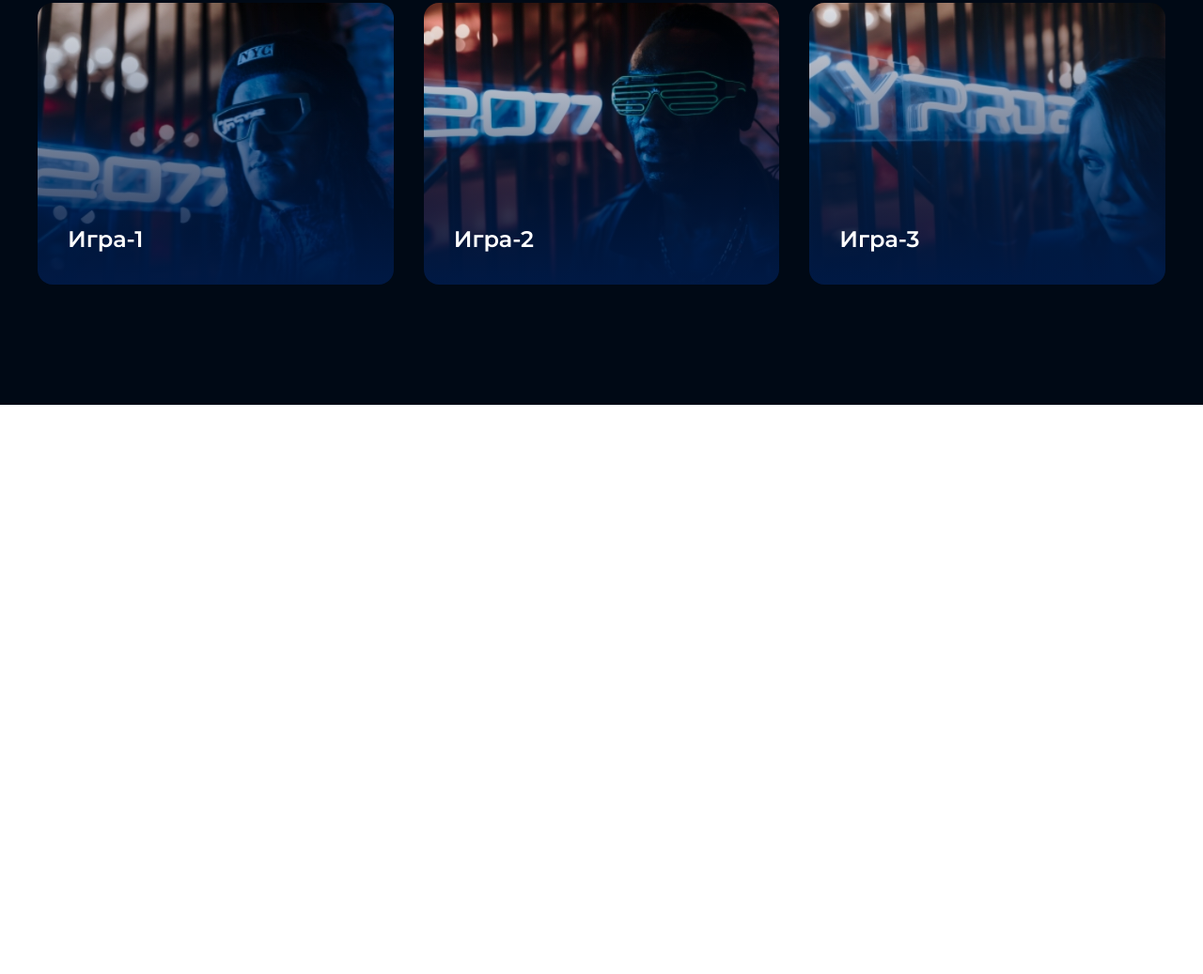
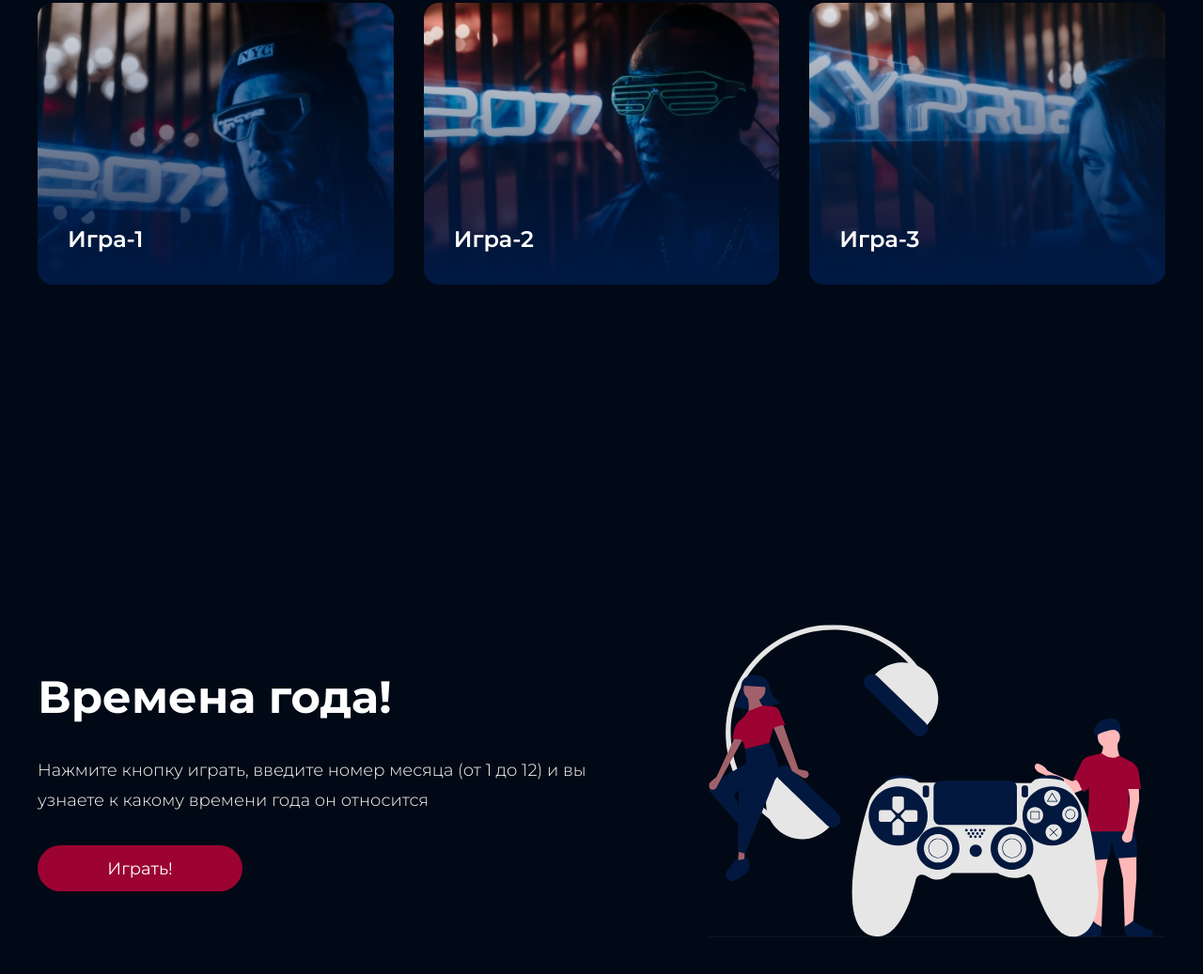
Before and after one commit to LaaadyBird/games-site-hw, a plain HTML site: page index.html in a window 1280 px wide. Shown: the part 1149-2186 px from the top of the page at 94% size. Before the commit the page ends 1580 px from the top, so only its background shows below. Drawn offline with Linux system fonts and the light colour scheme.

Commit message:
Task 3 completed: new block "Seasons" added

```diff
--- a/index.html
+++ b/index.html
@@ -1,8 +1,9 @@
 <html lang="ru">
+
 <head>
     <meta charset="UTF-8">
     <meta http-equiv="X-UA-Compatible" content="IE=edge">
-     <meta name="viewport" content="width=device-width, initial-scale=1.0">
+    <meta name="viewport" content="width=device-width, initial-scale=1">
     <title>Главная страница</title>
     <link rel="preconnect" href="https://fonts.googleapis.com">
     <link rel="preconnect" href="https://fonts.gstatic.com" crossorigin>
@@ -10,20 +11,39 @@
     <link rel="stylesheet" href="style.css">
     <link rel="stylesheet" href="mobile.css">
 </head>
+
 <body>
     <section class="top center">
         <h1 class="top__title">Добро пожаловать на мой сайт !</h1>
-     <p class="top__text">Вам предстоит пройти несколько увлекательных игр. Если готов нажимай <span class="top__text_bold">поехали</span> и <span class="top__text_bold">приступай</span></p>
+        <p class="top__text">Вам предстоит пройти несколько увлекательных игр. Если готов нажимай <span
+                class="top__text_bold">поехали</span> и <span class="top__text_bold">приступай</span></p>
         <div class="top__button_box">
             <button class="top__button">Поехали!</button>
         </div>
     </section>
     <section class="catalog center">
         <div class="catalog__games">
-     <article class="catalog__game_img catalog__game-1" alt="game-1">Игра-1</article>
-     <article class="catalog__game_img catalog__game-2" alt="game-2">Игра-2</article>
-     <article class="catalog__game_img catalog__game-3" alt="game-2">Игра-3</article>
+            <a class="catalog__game_img catalog__game-1" href="#" alt="game-1">Игра-1</a>
+            <a class="catalog__game_img catalog__game-2" href="#" alt="game-2">Игра-2</a>
+            <a class="catalog__game_img catalog__game-3" href="#" alt="game-2">Игра-3</a>
+        </div>
+    </section>
+    <section class="seasons center">
+        <div class="seasons__wrapper">
+          <div class="seasons__content">
+            <h1 class="seasons__title">Времена года!</h1>
+            <p class="seasons__text">
+              Нажмите кнопку играть, введите номер месяца (от&nbsp;1&nbsp;до&nbsp;12)&nbsp;и&nbsp;вы узнаете к&nbsp;какому времени года он&nbsp;относится
+            </p>
+            <div class="seasons__button_box">
+              <button class="seasons__button">Играть!</button>
+            </div>
+          </div>
+          <picture>
+            <img class="seasons__img" src="img/seasons-img.svg" alt="seasons-img">
+          </picture>
         </div>
       </section>
 </body>
+
 </html>
--- a/mobile.css
+++ b/mobile.css
@@ -1,5 +1,6 @@
 * {
     border-bottom: none;
+
 }
 
 @media (max-width: 376px) {
@@ -37,7 +38,6 @@
 
     .catalog {
         background-color: rgb(0, 9, 21);
-        height: 1221px;
     }
 
     .catalog__games {
@@ -45,4 +45,37 @@
         gap: 16px;
         row-gap: 32px;
     }
+
+    .seasons {
+        display: flex;
+        gap: 135px;
+        height: 653.61px;
+    }
+
+    .seasons__title {
+        font-size: 32px;
+        line-height: 39px;
+        text-align: center;
+    }
+
+    .seasons__text {
+        font-size: 14px;
+        line-height: 22px;
+        text-align: center;
+    }
+
+    .seasons__button_box {
+        display: flex;
+        justify-content: center;
+        align-items: center;
+    }
+
+    .seasons__img {
+        position: absolute;
+        left: 16px;
+        top: 2288.6px;
+        padding-top: 64px;
+        width: 344px;
+        height: 236px;
+    }
 }
--- a/style.css
+++ b/style.css
@@ -31,7 +31,11 @@ button {
 
 .top {
   height: 1024px;
-    background-image: linear-gradient(rgba(0, 0, 0, 0) -7.355%, rgb(0, 9, 21) 100%), url(img/top-img.jpeg);
+  background-image: linear-gradient(
+      rgba(0, 0, 0, 0) -7.355%,
+      rgb(0, 9, 21) 100%
+    ),
+    url(img/top-img.jpeg);
   background-repeat: no-repeat;
   background-position: center;
   background-size: cover;
@@ -64,7 +68,7 @@ button {
   border-radius: 30px;
   background-color: rgb(156, 3, 50);
   padding: 13.3px 74.3px;
-    width: 234.06px;
+  max-width: 234.06px;
   height: 48.6px;
   color: rgb(255, 255, 255);
   font-family: Montserrat;
@@ -102,17 +106,77 @@ button {
 }
 
 .catalog__game-1 {
-    background-image: linear-gradient(rgba(39, 1, 15, 0), rgb(0, 25, 68) 100%), url(img/game-1.jpeg);
+  background-image: linear-gradient(rgba(39, 1, 15, 0), rgb(0, 25, 68) 100%),
+    url(img/game-1.jpeg);
 }
 
 .catalog__game-2 {
-    background-image: linear-gradient(rgba(39, 1, 15, 0), rgb(0, 25, 68) 100%), url(img/game-2.jpeg);
+  background-image: linear-gradient(rgba(39, 1, 15, 0), rgb(0, 25, 68) 100%),
+    url(img/game-2.jpeg);
 }
 
 .catalog__game-3 {
-    background-image: linear-gradient(rgba(39, 1, 15, 0), rgb(0, 25, 68) 100%), url(img/game-3.jpeg);
+  background-image: linear-gradient(rgba(39, 1, 15, 0), rgb(0, 25, 68) 100%),
+    url(img/game-3.jpeg);
 }
 
 .catalog__game_img {
   grid-column: span 4;
 }
+
+.seasons {
+  display: flex;
+  flex-direction: row;
+  flex-wrap: wrap;
+  height: 800px;
+  background-color: rgb(0, 9, 21);
+}
+
+.seasons__wrapper {
+  display: flex;
+  align-items: center;
+  justify-content: space-between;
+  gap: 130px;
+  flex-wrap: wrap;
+}
+
+.seasons__content {
+  max-width: 600px;
+}
+
+.seasons__title {
+  color: rgb(255, 255, 255);
+  max-width: 377px;
+  font-size: 48px;
+  font-weight: 700;
+  line-height: 59px;
+  text-align: left;
+}
+
+.seasons__text {
+  padding-top: 32px;
+  padding-bottom: 32px;
+  max-width: 584px;
+  color: rgb(255, 255, 255);
+  font-size: 18px;
+  line-height: 32px;
+  font-weight: 300;
+}
+
+.seasons__button {
+  border-radius: 30px;
+  background-color: rgb(156, 3, 50);
+  padding: 13.3px 74.3px;
+  max-width: 234.06px;
+  height: 48.6px;
+  color: rgb(255, 255, 255);
+  font-family: Montserrat;
+  font-size: 18px;
+  font-weight: 400;
+  line-height: 22px;
+}
+
+.seasons__img {
+  max-width: 100%;
+  height: auto;
+}
```
Also changed, not shown: img/seasons-img.svg (added). Lines whose indentation alone changed are shown as unchanged.
